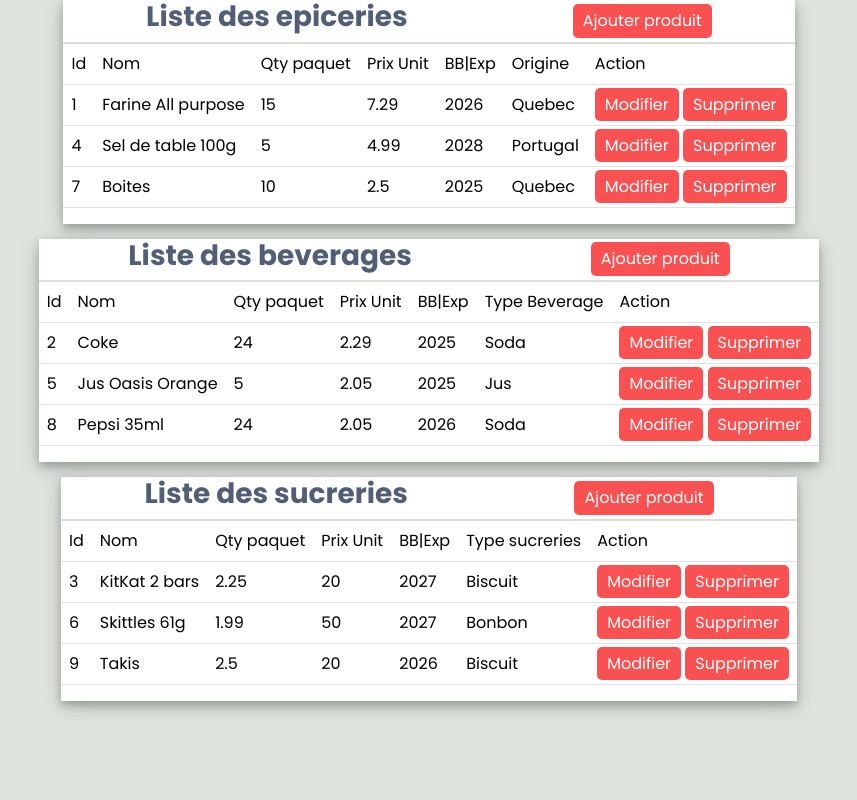
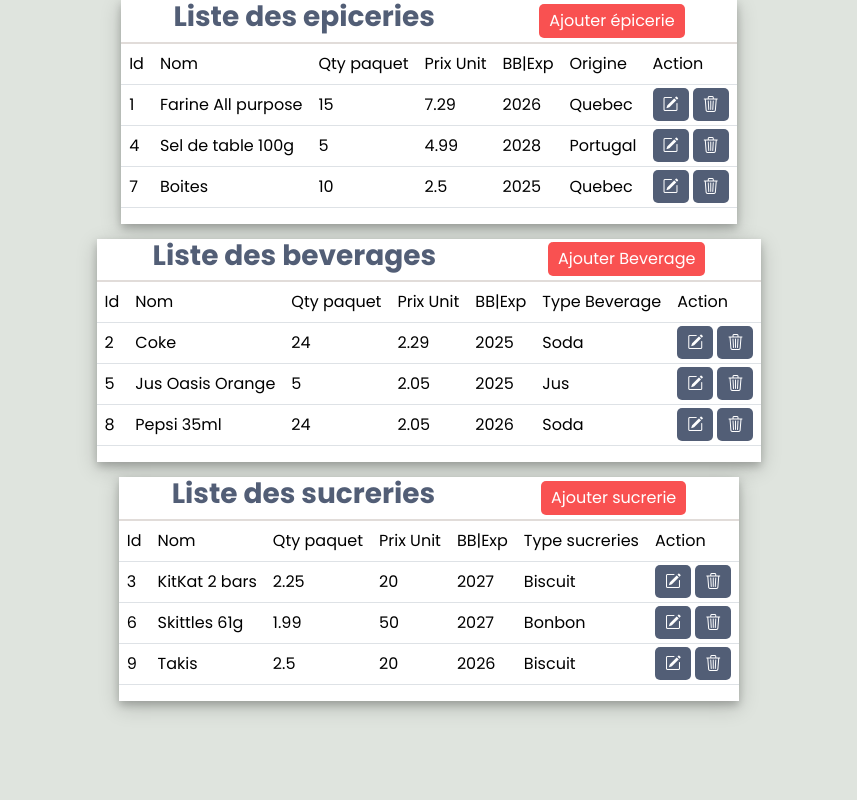
Before and after one commit to Kadiatou343/420_LS3_AS_LangageScript, a Flask app: page /prod in a window 1280 px wide. Shown: the whole page, without its empty margins (211-1068 px from the left). Run offline with Flask 3, Linux system fonts and the light colour scheme; some web fonts are replaced.

Commit message:
affichage des produits

```diff
--- a/Business/Domain/Beverage.py
+++ b/Business/Domain/Beverage.py
@@ -3,8 +3,8 @@ from Business.Domain.Product import Product
 
 class Beverage(Product):
 
-    def __init__(self, id, product_name, unit_price, qty_per_pack, expiration, beverage_type, user=None):
-        super().__init__(id, product_name, unit_price, qty_per_pack, expiration, user)
+    def __init__(self, id, product_name, unit_price, qty_per_pack, expiration, beverage_type):
+        super().__init__(id, product_name, unit_price, qty_per_pack, expiration)
         self.__beverage_type = beverage_type
 
 
--- a/Business/Domain/Grocery.py
+++ b/Business/Domain/Grocery.py
@@ -2,8 +2,8 @@ from Business.Domain.Product import Product
 
 
 class Grocery(Product):
-    def __init__(self, id, product_name, unit_price, qty_per_pack, expiration, origine, user = None):
-        super().__init__(id, product_name, unit_price, qty_per_pack, expiration, user)
+    def __init__(self, id, product_name, unit_price, qty_per_pack, expiration, origine):
+        super().__init__(id, product_name, unit_price, qty_per_pack, expiration)
         self.__origine = origine
 
 
--- a/Business/Domain/Product.py
+++ b/Business/Domain/Product.py
@@ -1,11 +1,10 @@
 class Product:
-    def __init__(self, id, product_name, unit_price, qty_per_pack, expiration, user):
+    def __init__(self, id, product_name, unit_price, qty_per_pack, expiration):
         self.__id = id
         self.__product_name = product_name
         self.__unit_price = unit_price
         self.__qty_per_pack = qty_per_pack
         self.__expiration = expiration
-        self.__user = user
 
 
     #les getters
--- a/Business/Domain/Treat.py
+++ b/Business/Domain/Treat.py
@@ -3,8 +3,8 @@ from Business.Domain.Product import Product
 
 class Treat(Product):
 
-    def __init__(self, id, product_name, unit_price, qty_per_pack, expiration, treat_type, user=None):
-        super().__init__(id, product_name, unit_price, qty_per_pack, expiration, user)
+    def __init__(self, id, product_name, unit_price, qty_per_pack, expiration, treat_type):
+        super().__init__(id, product_name, unit_price, qty_per_pack, expiration)
         self.__treat_type = treat_type
 
     def get_treat_type(self):
--- a/Data_Access/DAOs/BeverageDAO.py
+++ b/Data_Access/DAOs/BeverageDAO.py
@@ -13,7 +13,7 @@ class BeverageDAO(ProductDAO):
         (ProdName, UnitPrice, QtyPerPack, Expiration, ProductType, BeverageType, UserId)
         VALUES (?, ?, ?, ?, ?, ?, ?)''', (beverage.get_product_name(), beverage.get_unit_price(),
                                        beverage.get_qty_per_pack(), beverage.get_expiration(),
-                                          "Beverage", beverage.get_beverage_type(), beverage.get_user().get_id(),))
+                                          "Beverage", beverage.get_beverage_type(), 1,))
         self.connection.commit()
 
 
--- a/Data_Access/DAOs/GroceryDAO.py
+++ b/Data_Access/DAOs/GroceryDAO.py
@@ -12,7 +12,7 @@ class GroceryDAO(ProductDAO):
            (ProdName, UnitPrice, QtyPerPack, Expiration, ProductType, Origine, UserId)
            VALUES (?, ?, ?, ?, ?, ?, ?)''', (grocery.get_product_name(), grocery.get_unit_price(),
                                           grocery.get_qty_per_pack(), grocery.get_expiration() ,
-                                             "Grocery", grocery.get_origine(),grocery.get_user().get_id(),))
+                                             "Grocery", grocery.get_origine(),1,))
         self.connection.commit()
 
     def update_grocery(self, grocery):
--- a/Data_Access/DAOs/TreatDAO.py
+++ b/Data_Access/DAOs/TreatDAO.py
@@ -13,7 +13,7 @@ class TreatDAO(ProductDAO):
         (ProdName, UnitPrice, QtyPerPack, Expiration, ProductType, TreatType, UserId)
         VALUES (?, ?, ?, ?, ?, ?, ?)''', (treat.get_product_name(), treat.get_unit_price(),
                                         treat.get_qty_per_pack(), treat.get_expiration(), "Treat",
-                                          treat.get_treat_type(), treat.get_user().get_id(),))
+                                          treat.get_treat_type(), 1,))
         self.connection.commit()
 
 
--- a/main.py
+++ b/main.py
@@ -1,6 +1,12 @@
+import sqlite3
+
 import flask
-from flask import Flask, render_template
+from flask import Flask, render_template, request, redirect, url_for
 
+from Business.Domain.Beverage import Beverage
+from Business.Domain.Grocery import Grocery
+from Business.Domain.Treat import Treat
+from Business.Domain.User import User
 from Data_Access.DAOs.BeverageDAO import BeverageDAO
 from Data_Access.DAOs.GroceryDAO import GroceryDAO
 from Data_Access.DAOs.TreatDAO import TreatDAO
@@ -8,6 +14,8 @@ from Data_Access.DAOs.TreatDAO import TreatDAO
 treat_dao = TreatDAO()
 groc_dao = GroceryDAO()
 bev_dao = BeverageDAO()
+
+user = User(1, "Kadiatou", "1234", "admin")
 app = Flask(__name__)
 
 @app.route('/')
@@ -36,5 +44,66 @@ def add_beverage():
 def add_grocery():
     return render_template('addGrocery.html')
 
+@app.route('/addTreat', methods=['POST', 'GET'])
+@app.route('/addGrocery', methods=['POST', 'GET'])
+@app.route('/addBeverage', methods=['POST', 'GET'])
+def add_prod():
+    route = request.path
+
+    if route == '/addTreat':
+        if request.method == 'POST':
+            prod_name = request.form['prodName']
+            unit_price = request.form['unitPrice']
+            qty_per_pack = request.form['qtyPerPack']
+            exp_year = request.form['expYear']
+            treat_type = request.form['treatType']
+
+            treat = Treat(0, prod_name, unit_price, qty_per_pack, exp_year, treat_type)
+            treat_dao.create_treat(treat)
+
+            return  redirect(url_for('product'))
+    elif route == '/addGrocery':
+        if request.method == 'POST':
+            prod_name = request.form['prodName']
+            unit_price = request.form['unitPrice']
+            qty_per_pack = request.form['qtyPerPack']
+            exp_year = request.form['expYear']
+            origine = request.form['origine']
+
+            grocery = Grocery(0, prod_name, unit_price, qty_per_pack, exp_year, origine)
+            groc_dao.create_grocery(grocery)
+
+            return redirect(url_for('product'))
+    elif route == '/addBeverage':
+        if request.method == 'POST':
+            prod_name = request.form['prodName']
+            unit_price = request.form['unitPrice']
+            qty_per_pack = request.form['qtyPerPack']
+            exp_year = request.form['expYear']
+            beverage_type = request.form['beverageType']
+
+            bev = Beverage(0, prod_name, unit_price, qty_per_pack, exp_year, beverage_type)
+            bev_dao.create_beverage(bev)
+
+            return redirect(url_for('product'))
+    return redirect(url_for('product'))
+
+
+@app.route('/editBeverage/<int:id>')
+def edit_prod(id):
+    bev = bev_dao.get_by_id(id)
+    return render_template('addBeverage.html', bev=bev)
+
+@app.route('/editTreat/<int:id>')
+def edit_prod(id):
+    treat = treat_dao.get_by_id(id)
+    return render_template('addBeverage.html', treat=treat)
+
+@app.route('/editGrocery/<int:id>')
+def edit_prod(id):
+    grocery = groc_dao.get_by_id(id)
+    return render_template('addBeverage.html', grocery=grocery)
+
+
 if __name__ == '__main__':
     app.run(debug=True)
--- a/static/styles.css
+++ b/static/styles.css
@@ -42,8 +42,10 @@
 
 .fm-container {
     display: flex;
+    flex-direction: column;
     justify-content: center;
     align-items: center;
+    gap: 20px;
 }
 
 .fm {
@@ -59,7 +61,7 @@
 
 .sbt {
     display: flex;
-    justify-content: space-between;
+    justify-content: center;
 }
 
 .sbt button {
@@ -86,6 +88,21 @@ a {
     border: 2px solid;
 }
 
+.bt {
+    background: #525E76;
+    color: white;
+    padding: 5px 10px;
+    text-align: center;
+    border-radius: 5px;
+}
+
+.bt:hover {
+    background: white;
+    color: #525E76;
+    padding: 3px 8px;
+    border: 2px solid;
+}
+
 h2 {
     color: #525E76;
     font-weight: bold;
--- a/templates/product.html
+++ b/templates/product.html
@@ -19,7 +19,7 @@
             <div class="table-content">
                 <div class="table-title">
                     <h3>Liste des epiceries</h3>
-                    <a href="./add.html" class="bttn">Ajouter produit</a>
+                    <a href="/grocery" class="bttn">Ajouter épicerie</a>
                 </div>
                 <table class="table table-hover">
                     <thead>
@@ -43,8 +43,8 @@
                             <td>{{ grocery.get_expiration() }}</td>
                             <td>{{ grocery.get_origine() }}</td>
                             <td>
-                                <a href="./edit.html" class="bttn">Modifier</a>
-                                <a href="./delete.html" class="bttn">Supprimer</a>
+                                <a href="/editGrocery/{{ grocery.get_id() }}" class="bt"><i class="bi bi-pencil-square"></i></a>
+                                <a href="./delete.html" class="bt"><i class="bi bi-trash3"></i></a>
                             </td>
                         </tr>
                         {% endfor %}
@@ -55,7 +55,7 @@
             <div class="table-content">
                 <div class="table-title">
                     <h3>Liste des beverages</h3>
-                    <a href="./add.html" class="bttn">Ajouter produit</a>
+                    <a href="/beverage" class="bttn">Ajouter Beverage</a>
                 </div>
                 <table class="table table-hover">
                     <thead>
@@ -79,8 +79,8 @@
                             <td>{{ beverage.get_expiration() }}</td>
                             <td>{{ beverage.get_beverage_type() }}</td>
                             <td>
-                                <a href="./edit.html" class="bttn">Modifier</a>
-                                <a href="./delete.html" class="bttn">Supprimer</a>
+                                <a href="/editBeverage/{{ beverage.get_id() }}" class="bt"><i class="bi bi-pencil-square"></i></a>
+                                <a href="./delete.html" class="bt"><i class="bi bi-trash3"></i></a>
                             </td>
                         </tr>
                         {% endfor %}
@@ -91,7 +91,7 @@
             <div class="table-content">
                 <div class="table-title">
                     <h3>Liste des sucreries</h3>
-                    <a href="./add.html" class="bttn">Ajouter produit</a>
+                    <a href="/treat" class="bttn">Ajouter sucrerie</a>
                 </div>
                 <table class="table table-hover">
                     <thead>
@@ -115,8 +115,8 @@
                             <td>{{ treat.get_expiration() }}</td>
                             <td>{{ treat.get_treat_type() }}</td>
                             <td>
-                                <a href="./edit.html" class="bttn">Modifier</a>
-                                <a href="./delete.html" class="bttn">Supprimer</a>
+                                <a href="/editTreat/{{ treat.get_id() }}" class="bt"><i class="bi bi-pencil-square"></i></a>
+                                <a href="./delete.html" class="bt"><i class="bi bi-trash3"></i></a>
                             </td>
                         </tr>
                         {% endfor %}
```
Also changed, not shown: templates/addBeverage.html (+13 -10 lines), templates/addGrocery.html (+5 -5 lines), templates/addTreat.html (+6 -6 lines), Data_Access/convenience_store_db.db.
